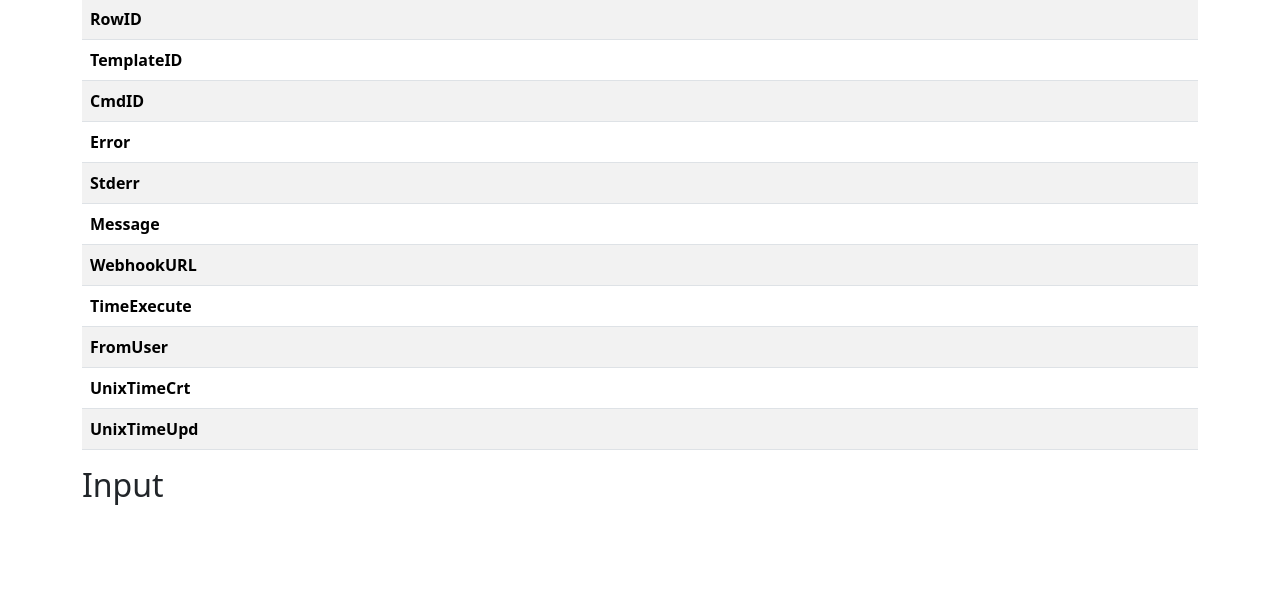
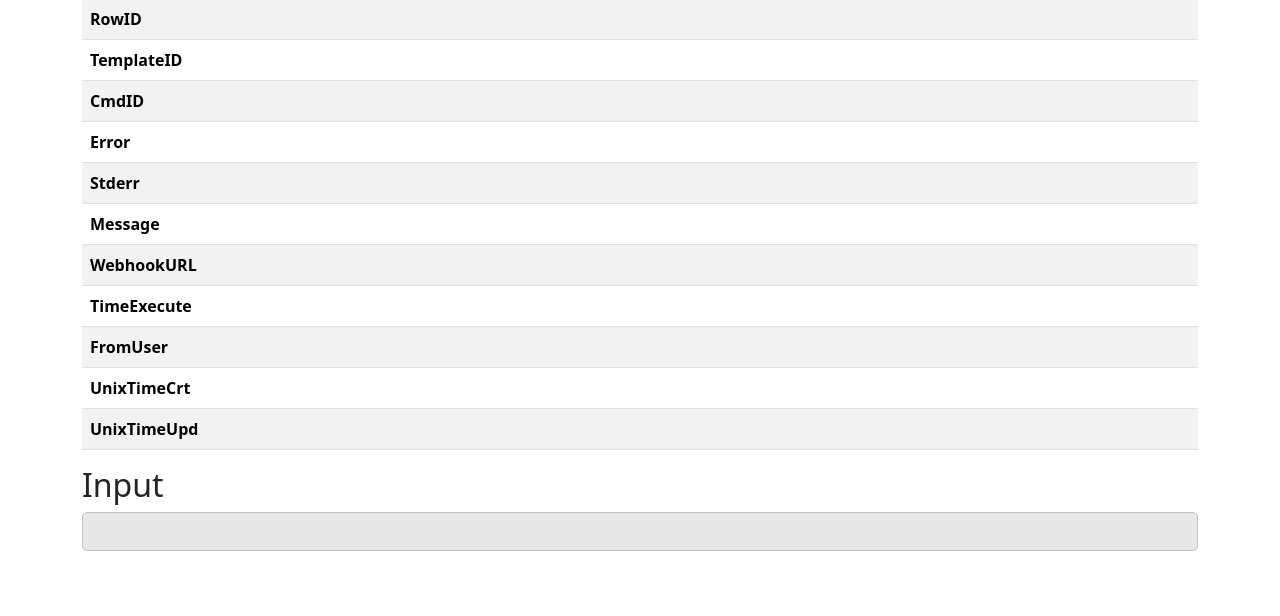
Before and after one commit to Hera-system/Hera, a Flask app: page /command/1 in a window 1280 px wide. Shown: the part 114-730 px from the top of the page. Run offline with Flask 2, Linux system fonts and the light colour scheme; the visitor is signed in with stand-in values (Sample User, id 1); data comes from the database, SQL or seed files in the repository; data that the repository does not hold is empty; some libraries are stand-ins or nearby versions.

Commit message:
add style to pre

```diff
--- a/app/templates/command.html
+++ b/app/templates/command.html
@@ -96,7 +96,9 @@
     </tr>
 </table>
 <h2>Input</h2>
+<div class="container" style="background-color: rgba(0, 0, 0, 0.09); border: 1px solid silver; border-radius: 5px;">
 <pre>
 {{ command.Stdout }}
 </pre>
+</div>
 {% endblock %}
--- a/app/templates/login.html
+++ b/app/templates/login.html
@@ -2,6 +2,7 @@
 {% from 'bootstrap5/form.html' import render_form %}
 
 {% block app_content %}
+
 <h1>Sign In</h1>
     <div class="row">
         <div class="col-md-4">
@@ -9,4 +10,5 @@
         </div>
     </div>
 <br>
+
 {% endblock %}
```
Lines whose indentation alone changed are shown as unchanged.
